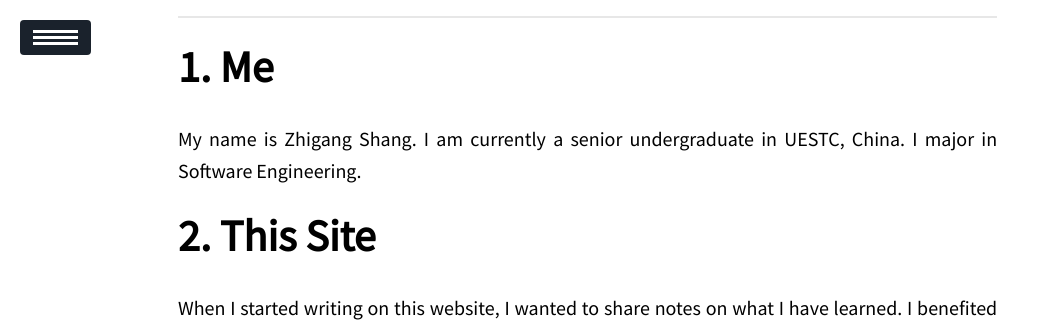
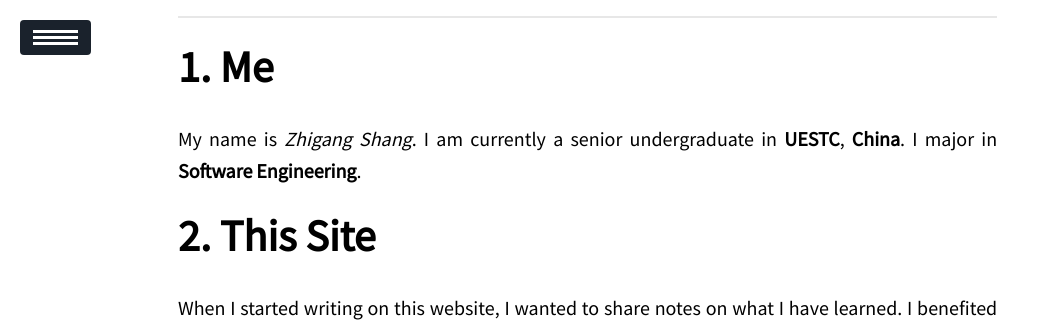
Before and after one commit to Cr7-joker/Cr7-joker.github.io, a Jekyll site: the page built from about/index.md, in a window 1280 px wide and 1400 px high. Shown: the top 322 px of the window, without its empty margins (0-1040 px from the left). Built offline with Jekyll 4.4.1, drawn with Linux system fonts in a browser that asks for light colours; nearby versions of some CDN libraries; some of the changed text lies outside the part shown.

Commit message:
ninth commit

```diff
--- a/about/index.md
+++ b/about/index.md
@@ -10,7 +10,7 @@ mathjax: true
 
 # Me
 
-My name is Zhigang Shang. I am currently a senior undergraduate in UESTC, China. I major in Software Engineering.
+My name is *Zhigang Shang*. I am currently a senior undergraduate in **UESTC**, **China**. I major in **Software Engineering**.
 
 
 # This Site
@@ -49,4 +49,4 @@ Which has been beautifully put by Bruce Lee:
 
 # Contact
 
-The best way to reach me is via email: 1249571973@qq.com or szgtql@outlook.com or 2017221101005@std.uestc.edu.cn
+The best way to reach me is via email: `1249571973@qq.com` or `szgtql@outlook.com` or `2017221101005@std.uestc.edu.cn`
```
